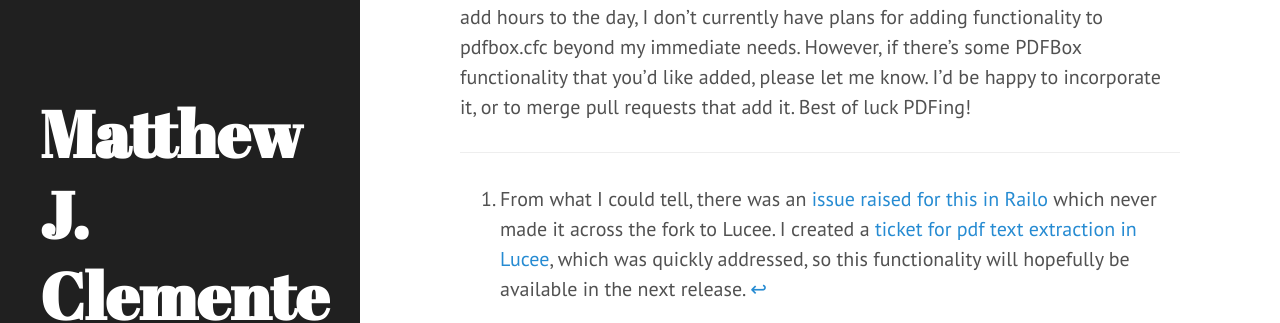
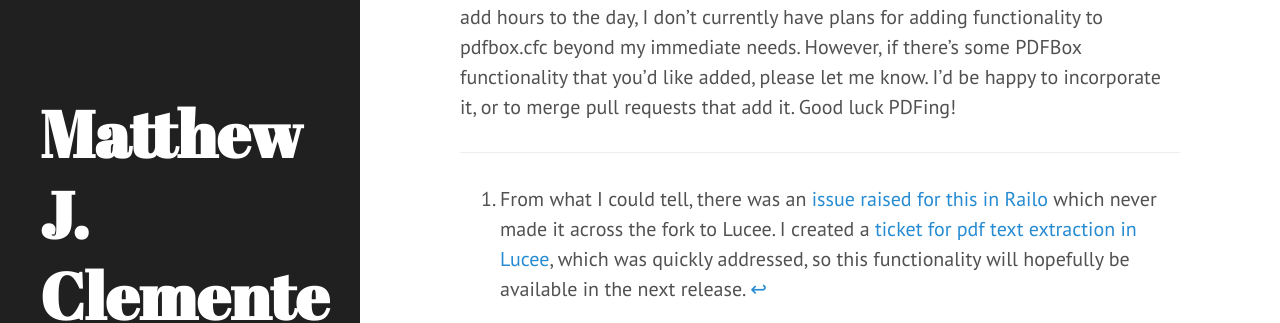
Before and after one commit to mjclemente/mjclemente.github.io, a Jekyll site: the page built from _posts/2018-08-06-java-pdfbox-with-cfml.md, in a window 1280 px wide and 900 px high, scrolled down 3117 px. Shown: the part 316-639 px from the top of the window. Built offline with Jekyll 4.4.1, drawn with Linux system fonts in a browser that asks for light colours; comment, search, counter and statistics services are not loaded; some of the changed text lies outside the part shown.

Commit message:
Change to trigger webhook

```diff
--- a/_posts/2018-08-06-java-pdfbox-with-cfml.md
+++ b/_posts/2018-08-06-java-pdfbox-with-cfml.md
@@ -57,7 +57,7 @@ Rather than having to deal with PDFBox's jars and Java classes all the time, I p
 
 You can call any of the implemented PDFBox operations on the document, like extracting text or sanitizing it. The component has a few bells and whistles, like being able to pass in a `cfdocument` variable in order to add a page to a PDF, and the ability to selectively sanitize elements. For example, you can flatten a form but leave metadata untouched, or vice-versa. There's more information about what it can do and how to use it in the project's README.
 
-PDFBox provides a wide range of features and tools for working with PDFs; at this point I've barely scratched the surface. However, because I haven't found a way to add hours to the day, I don't currently have plans for adding functionality to pdfbox.cfc beyond my immediate needs. However, if there's some PDFBox functionality that you'd like added, please let me know. I'd be happy to incorporate it, or to merge pull requests that add it. Best of luck PDFing!
+PDFBox provides a wide range of features and tools for working with PDFs; at this point I've barely scratched the surface. However, because I haven't found a way to add hours to the day, I don't currently have plans for adding functionality to pdfbox.cfc beyond my immediate needs. However, if there's some PDFBox functionality that you'd like added, please let me know. I'd be happy to incorporate it, or to merge pull requests that add it. Good luck PDFing!
 
 ___
 [^1]:From what I could tell, there was an [issue raised for this in Railo](https://issues.jboss.org/browse/RAILO-1559) which never made it across the fork to Lucee. I created a [ticket for pdf text extraction in Lucee](https://luceeserver.atlassian.net/browse/LDEV-1941), which was quickly addressed, so this functionality will hopefully be available in the next release.
```
